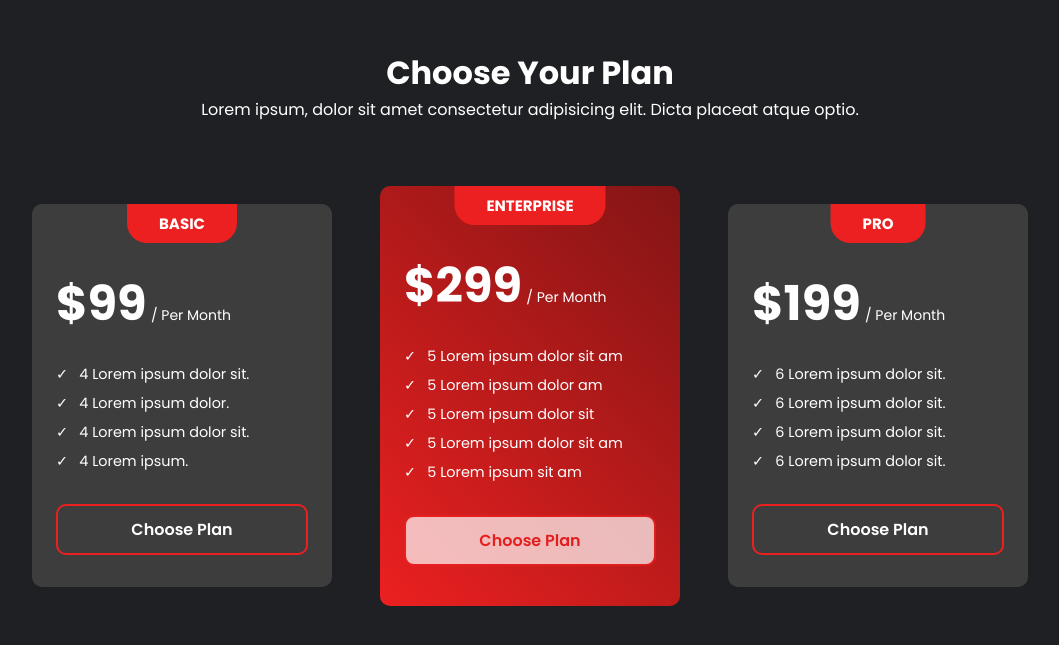
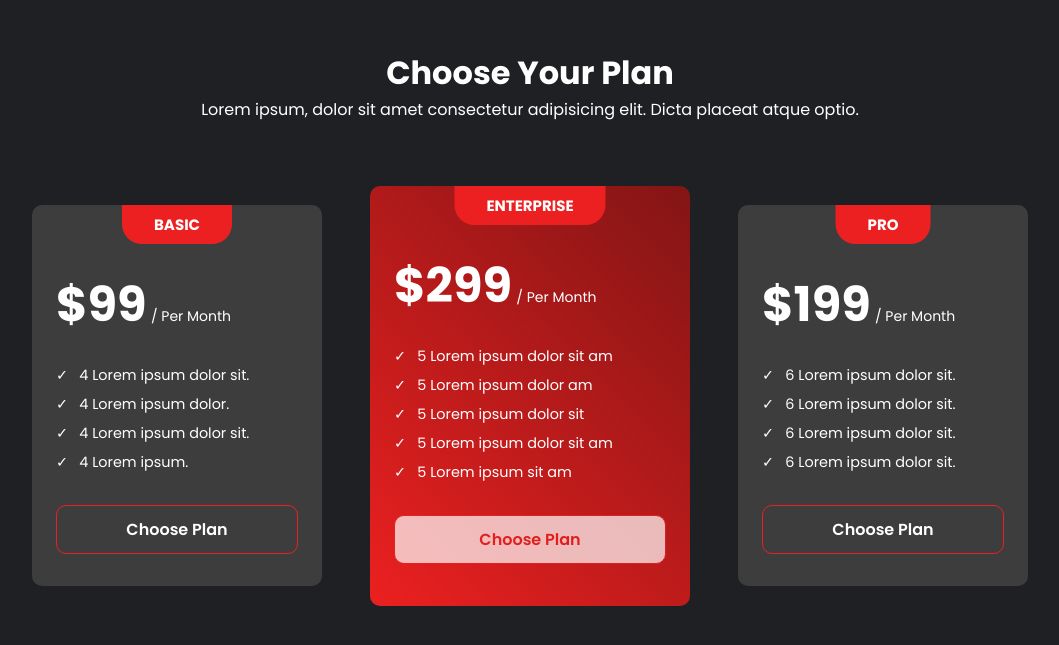
Before and after one commit to alisajad001/fitmaster, a plain HTML site: page index.html in a window 1280 px wide. Shown: the part 2473-3118 px from the top of the page, without its empty margins (110-1169 px from the left). Drawn offline with Linux system fonts and the light colour scheme.

Commit message:
Style: Pricing section

```diff
--- a/assets/css/styles.css
+++ b/assets/css/styles.css
@@ -91,7 +91,7 @@ ul {
 }
 
 .btn-secondary {
-  border: 2px solid var(--color-primary);
+  border: 1px solid var(--color-primary);
   color: var(--color-white);
   background: none;
   padding: 0.7rem 1rem;
@@ -310,7 +310,7 @@ ul {
 }
 
 .pricing-box {
-  width: 300px;
+  width: 290px;
   padding: 2rem 1.5rem;
   border-radius: 10px;
   background-color: rgb(61, 61, 61);
@@ -321,6 +321,7 @@ ul {
 .pricing-box:nth-child(2) {
   background: var(--pricing-gradient);
   height: 420px;
+  width: 320px;
 }
 
 .pricing-box:nth-child(2) button {
```
Also changed, not shown: index.html (+6 -0 lines).
